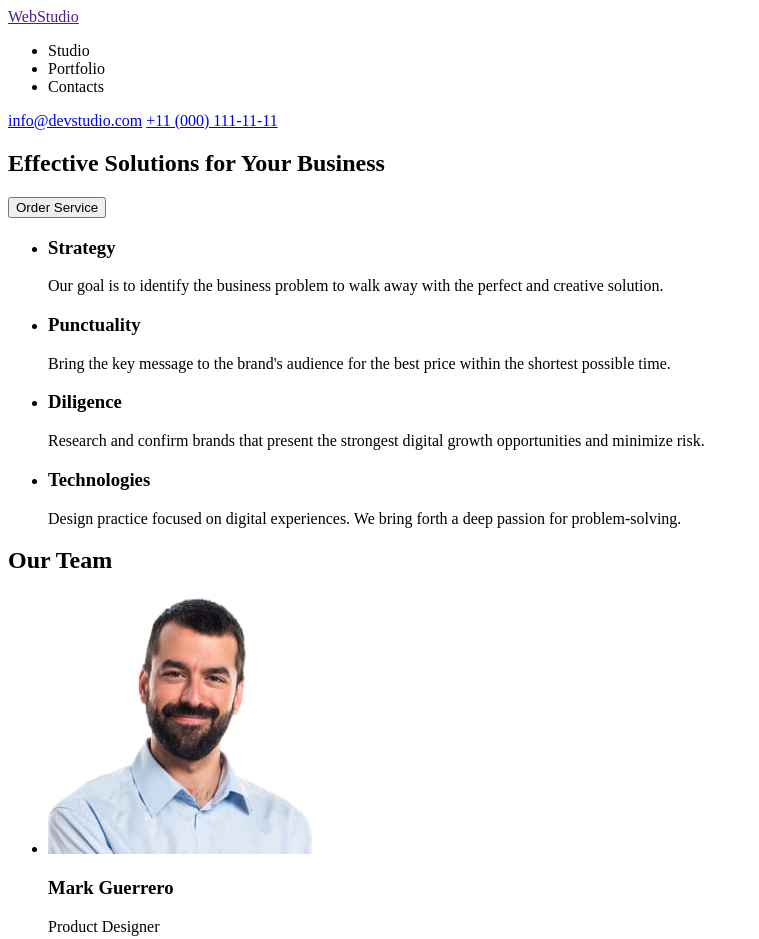
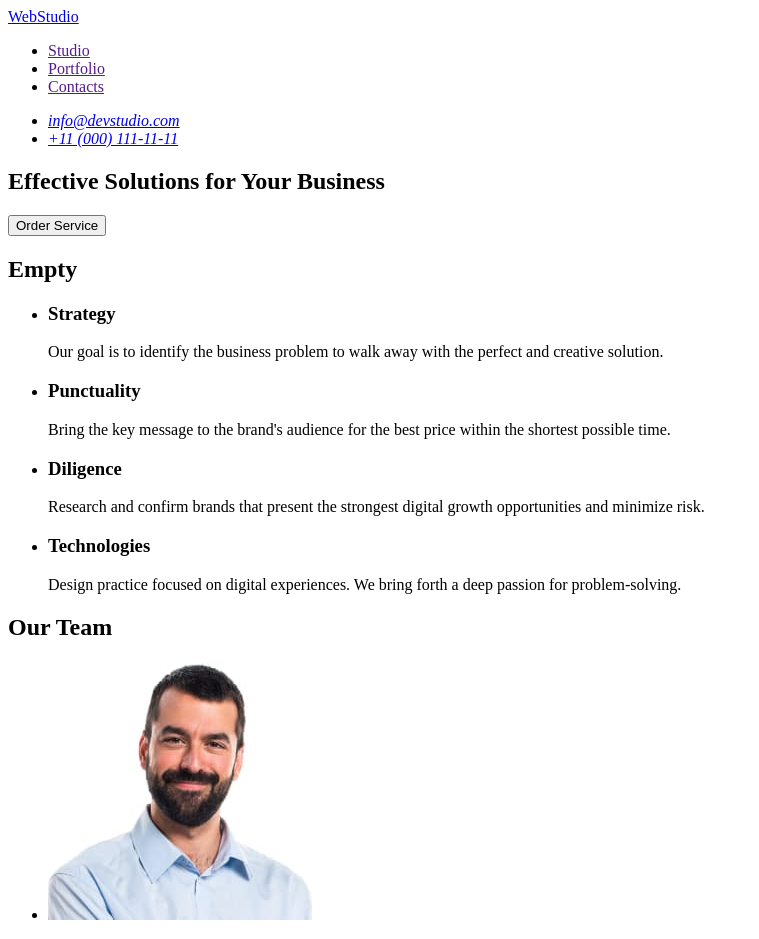
Before and after one commit to l1728/goit-markup-hw-01, a plain HTML site: page index.html in a window 1280 px wide. Shown: the top 939 px of the page, without its empty margins (0-759 px from the left). Drawn offline with Linux system fonts and the light colour scheme.

Commit message:
revision1

```diff
--- a/index.html
+++ b/index.html
@@ -7,22 +7,32 @@
   </head>
   <body>
     <header>
-      <a href="">WebStudio</a>
       <nav>
+        <a href="./index.html">WebStudio</a>
         <ul>
-          <li>Studio</li>
-          <li>Portfolio</li>
-          <li>Contacts</li>
+          <li><a href="">Studio</a></li>
+          <li><a href="">Portfolio</a></li>
+          <li><a href="">Contacts</a></li>
         </ul>
+      </nav>
+      <address>
+        <ul>
+          <li>
             <a href="mailto:info@devstudio.com">info@devstudio.com</a>
-        <a href="tel:+11(000)1111111">+11 (000) 111-11-11</a>
-      </nav>
+          </li>
+          <li>
+            <a href="tel:+110001111111">+11 (000) 111-11-11</a>
+          </li>
+        </ul>
+      </address>
     </header>
     <main>
       <section>
         <h1>Effective Solutions for Your Business</h1>
         <button type="button">Order Service</button>
       </section>
+      <section>
+        <h2>Empty</h2>
         <ul>
           <li>
             <h3>Strategy</h3>
@@ -53,12 +63,13 @@
             </p>
           </li>
         </ul>
+      </section>
       <section>
         <h2>Our Team</h2>
         <ul>
           <li>
             <img
-              src="images/img1.jpg"
+              src="./images/img1.jpg"
               alt="a bearded man in a blue shirt"
               width="264"
               height="260"
@@ -68,7 +79,7 @@
           </li>
           <li>
             <img
-              src="images/img2.jpg"
+              src="./images/img2.jpg"
               alt="smiling man"
               width="264"
               height="260"
@@ -78,7 +89,7 @@
           </li>
           <li>
             <img
-              src="images/img3.jpg"
+              src="./images/img3.jpg"
               alt="young woman with long dark hair"
               width="264"
               height="260"
@@ -88,7 +99,7 @@
           </li>
           <li>
             <img
-              src="images/img4.jpg"
+              src="./images/img4.jpg"
               alt="smiling man in gray t-shirt"
               width="264"
               height="260"
@@ -100,7 +111,7 @@
       </section>
     </main>
     <footer>
-      <a href="">WebStudio</a>
+      <a href="./index.html">WebStudio</a>
       <p>
         Increase the flow of customers and sales for your business with digital
         marketing & growth solutions.
```
Lines whose indentation alone changed are shown as unchanged.
